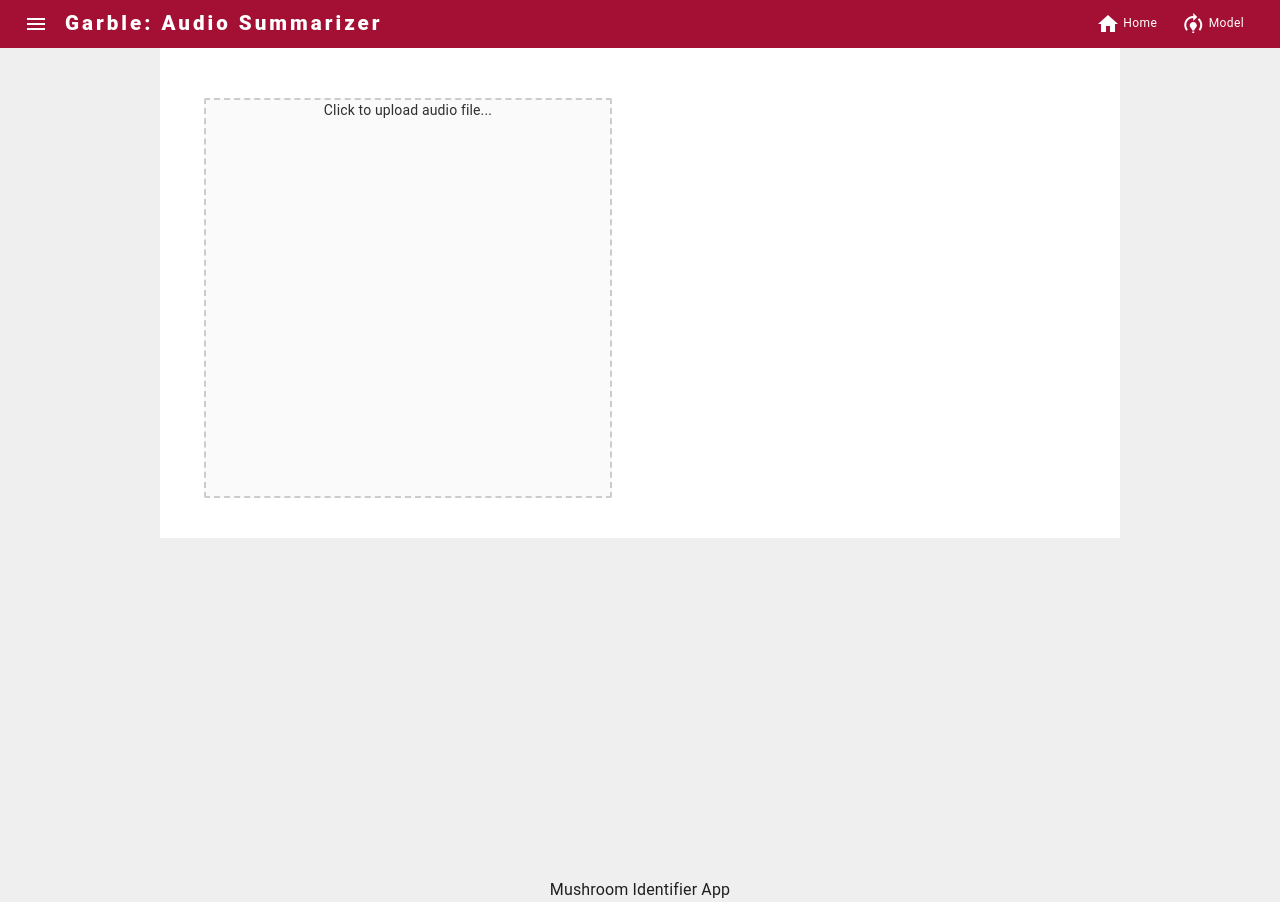
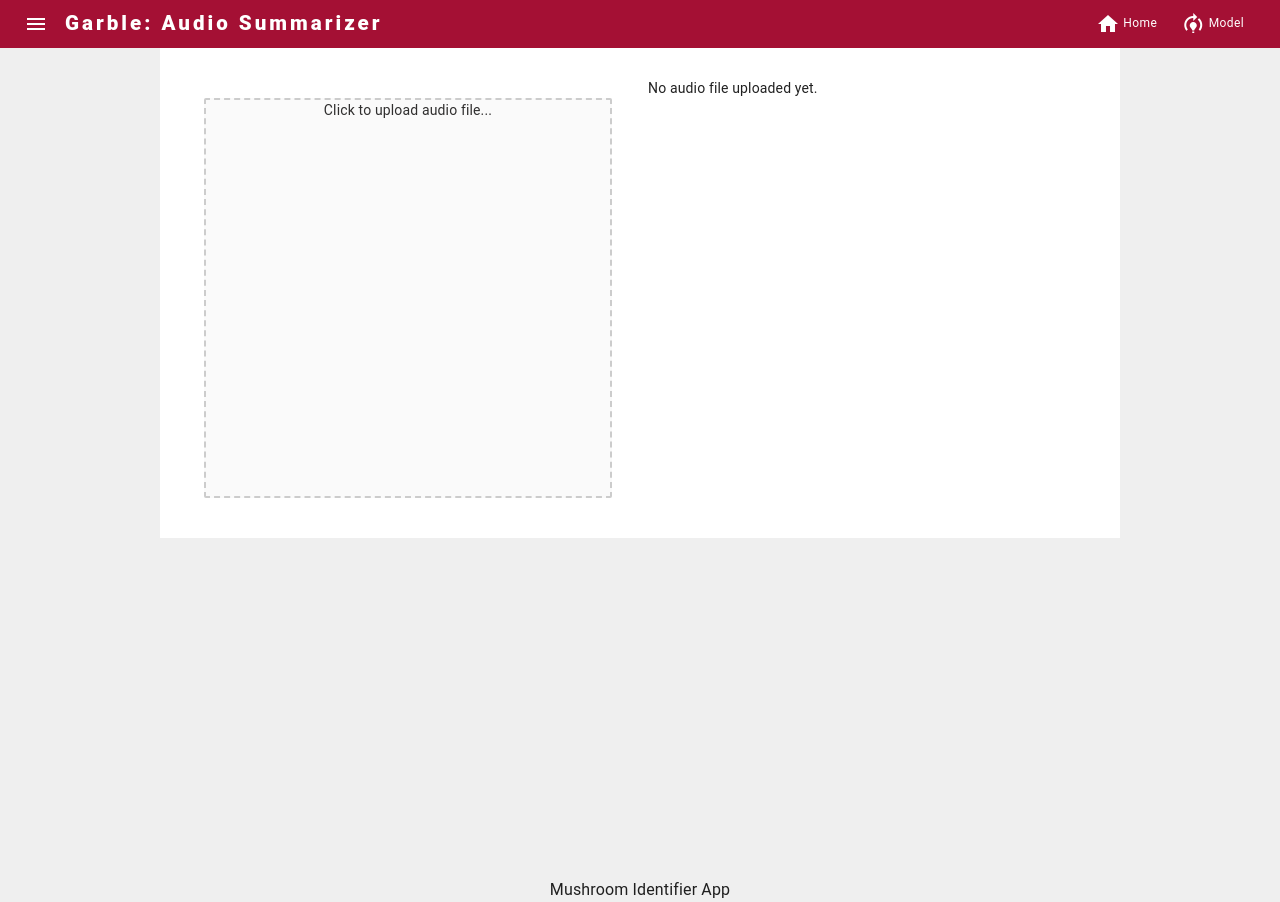
Before and after one commit to parambharat/AC215_projectgarble, a React (Create React App) app in the folder garble-app/frontend-mushroom/: page / in a window 1280 px wide. Built offline with nearby package versions, Linux system fonts and the light colour scheme.

Commit message:
Create a "processing" state while fetching summary

```diff
--- a/garble-app/frontend-mushroom/src/components/Home/index.js
+++ b/garble-app/frontend-mushroom/src/components/Home/index.js
@@ -5,6 +5,15 @@ import Grid from '@material-ui/core/Grid';
 
 import DataService from "../../services/DataService";
 import styles from './styles';
+
+const SummaryText = ({summary}) => {
+
+  if (summary) {
+    return <div>{summary.summary}</div>
+  } else {
+    return <div>No audio file uploaded yet.</div>
+  }
+}
 
 const Home = (props) => {
   const { classes } = props;
@@ -16,6 +25,7 @@ const Home = (props) => {
   // Component States
   const [audio, setAudio] = useState(null);
   const [summary, setSummary] = useState(null);
+  const [isLoading, setIsLoading] = useState(false);
 
   // Setup Component
   useEffect(() => {
@@ -26,21 +36,23 @@ const Home = (props) => {
   const handleAudioUploadClick = () => {
     inputFile.current.click();
   }
-  const handleOnChange = (event) => {
+  const handleOnChange = async (event) => {
+    setIsLoading(true);
     console.log(event.target.files);
     setAudio(URL.createObjectURL(event.target.files[0]));
 
     var formData = new FormData();
     formData.append("file", event.target.files[0]);
     console.log(formData.get('file'));
-    DataService.Predict(formData)
+    await DataService.Predict(formData)
       .then(function (response) {
         console.log('DataService Predict response');
         console.log(response.data);
         setSummary(response.data);
-      })
+      });
+    setIsLoading(false);
   }
-  console.log({ audio });
+
   return (
     <div className={classes.root}>
       <main className={classes.main}>
@@ -60,7 +72,7 @@ const Home = (props) => {
               </div>
             </Grid>
             <Grid item xs={6}>
-              {summary && summary.summary}
+              {isLoading ? <div>Processing</div> : <SummaryText summary={summary} />}
             </Grid>
           </Grid>
         </Container>
--- a/garble-app/frontend-mushroom/src/services/DataService.js
+++ b/garble-app/frontend-mushroom/src/services/DataService.js
@@ -13,7 +13,7 @@ const DataService = {
         return await axios.get(BASE_API_URL + "/best_model");
     },
     Predict: async function (formData) {
-        return await axios.post(BASE_API_URL + "/predict", formData, {
+        return await axios.post(BASE_API_URL + "predict", formData, {
             headers: {
                 'Content-Type': 'multipart/form-data',
             }
```
